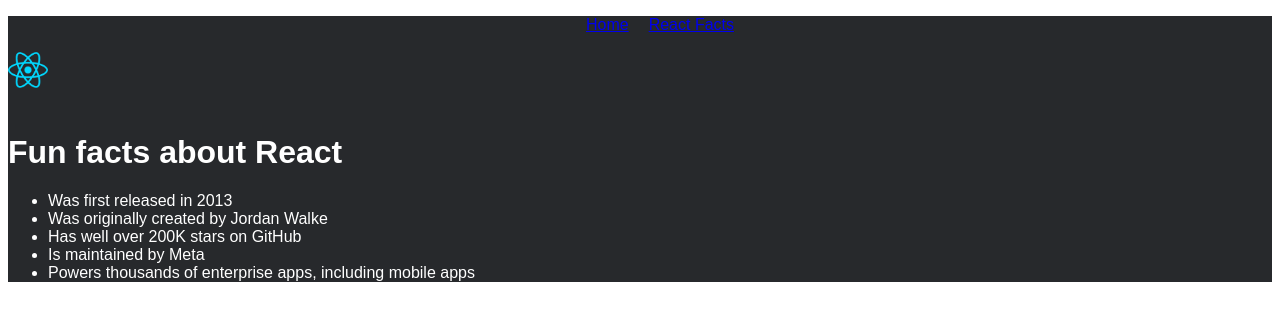
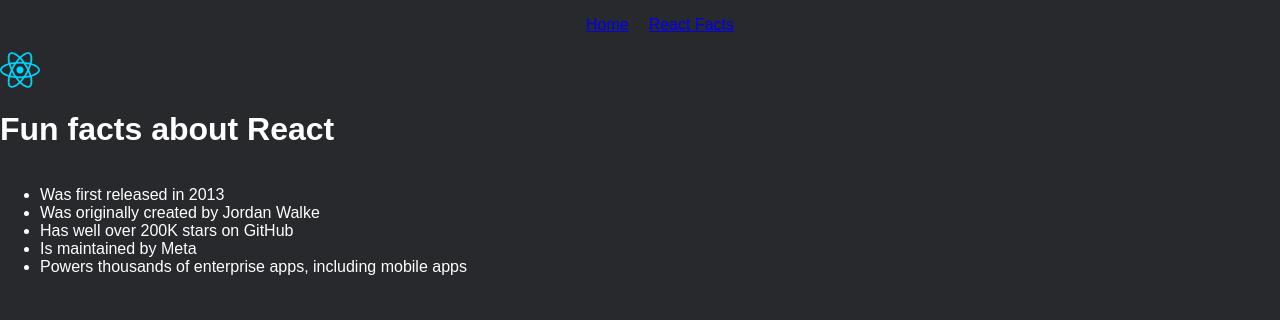
Before and after one commit to surya-441/first-react, a React (Vite) app: page /reactfacts in a window 1280 px wide. Shown: the top 320 px of the page. Built offline with nearby package versions, Linux system fonts and the light colour scheme.

Commit message:
added styles

```diff
--- a/index.html
+++ b/index.html
@@ -5,7 +5,7 @@
     <title>Title</title>
   </head>
   <body>
-    <div id="root"></div>
+    <div id="root" class="root"></div>
     <script type="module" src="/src/index.jsx"></script>
   </body>
 </html>
--- a/src/index.css
+++ b/src/index.css
@@ -0,0 +1,13 @@
+* {
+    box-sizing: border-box;
+}
+
+body {
+    margin: 0;
+}
+
+.root {
+    display: flex;
+    flex-direction: column;
+    min-height: 100vh;
+}
--- a/src/index.jsx
+++ b/src/index.jsx
@@ -1,7 +1,7 @@
 import { createRoot } from 'react-dom/client';
 import { BrowserRouter } from 'react-router-dom';
 import App from './App.jsx';
-
+import './index.css';
 const root = createRoot(document.getElementById('root'))
 
 root.render(
--- a/src/pages/ReactFacts.css
+++ b/src/pages/ReactFacts.css
@@ -2,8 +2,7 @@
     font-family: Arial, Helvetica, sans-serif;
     background: #27292c;
     color: white;
+    display: flex;
+    flex-direction: column;
+    min-height: 100vh;
 }
-
-.react-facts > h1 {
-    margin-top: 40px;
-}
```
